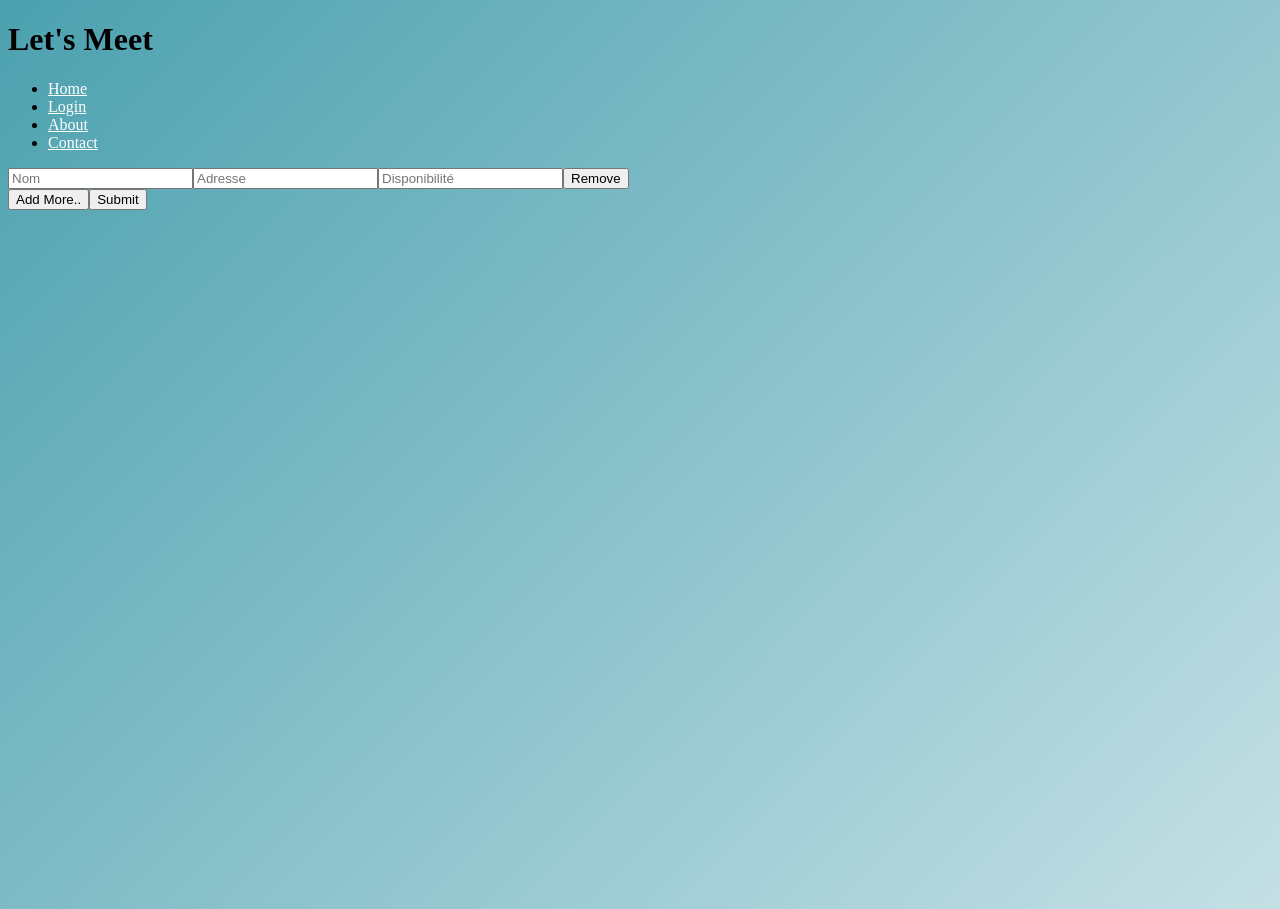
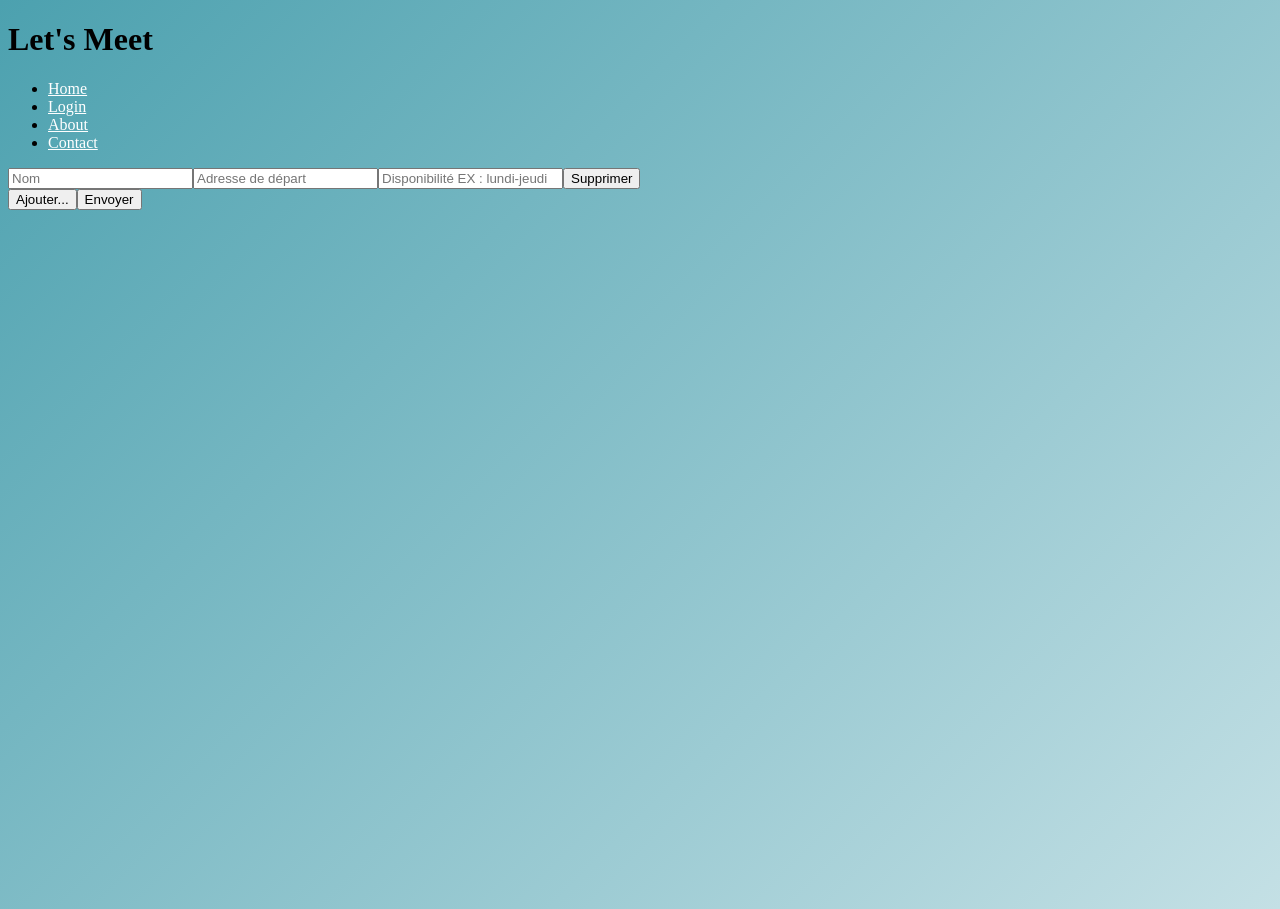
Before and after one commit to Metux-renolib/l2i1-equidistant-place-suggestor, a React (Create React App) app in the folder front/: page /formulaire in a window 1280 px wide. Built offline with nearby package versions, Linux system fonts and the light colour scheme.

Commit message:
modif style header

```diff
--- a/front/src/components/Formulaire.js
+++ b/front/src/components/Formulaire.js
@@ -19,12 +19,22 @@ function Formulaire() {
         setInputFields([...inputFields, newfield])
     }
 
+    const dispo = () =>{
+      for (let i = 0; i<inputFields.length ; i++){
+        const str = inputFields[i].disponibilité.split('-')
+        for(let j = 0; str.length ; j++){
+          console.log('bonjou')
+        }
+      }
+    }
+
     const submit = (e) => {
-        console.log(inputFields)
-        axios.post('http://localhost:3000/formulaire', { inputFields })
-            .then((res) => {
-                console.log(res);
-            });
+      dispo()
+      console.log(inputFields)
+      axios.post('http://localhost:3000/formulaire', { inputFields })
+          .then((res) => {
+              console.log(res);
+          });
     }
 
     const removeFields = (index) => {
@@ -48,23 +58,23 @@ function Formulaire() {
               />
               <input
                 name='adresse'
-                placeholder='Adresse'
+                placeholder='Adresse de départ'
                 value={input.adresse}
                 onChange={event => handleFormChange(index, event)}
               />
               <input
                 name='disponibilité'
-                placeholder='Disponibilité'
+                placeholder='Disponibilité EX : lundi-jeudi'
                 value={input.disponibilité}
                 onChange={event => handleFormChange(index, event)}
               />
-                <button onClick={() => removeFields(index)}>Remove</button>
+                <button onClick={() => removeFields(index)}>Supprimer</button>
             </div>
           )
         })}
       </form>
-      <button onClick={addFields}>Add More..</button>
-      <button onClick={submit}>Submit</button>
+      <button onClick={addFields}>Ajouter...</button>
+      <button onClick={submit}>Envoyer</button>
     </div>
   );
 }
--- a/front/src/pages/Header.js
+++ b/front/src/pages/Header.js
@@ -4,16 +4,16 @@ import '../styles/Header.css'
 const Header = () => {
     return (
         <div>
-            <header class="header">
+            <header className="header">
     <h1>Let's Meet</h1>
-    <nav class="navbar navbar-expand-lg fixed-top py-3">
+    <nav className="navbar navbar-expand-lg fixed-top py-3">
 
-            <div id="navbarSupportedContent" class="collapse navbar-collapse">
-                <ul class="navbar-nav ml-auto">
-                    <li class="nav-item active"><a href="/" class="nav-link text-uppercase font-weight-bold">Home <span class="sr-only"></span></a></li>
-                    <li class="nav-item"><a href="/login" class="nav-link text-uppercase font-weight-bold">Login</a></li>
-                    <li class="nav-item"><a href="/about" class="nav-link text-uppercase font-weight-bold">About</a></li>
-                    <li class="nav-item"><a href="/contact" class="nav-link text-uppercase font-weight-bold">Contact</a></li>
+            <div id="navbarSupportedContent" className="collapse navbar-collapse">
+                <ul className="navbar-nav ml-auto">
+                    <li className="nav-item active"><a href="/" className="nav-link text-uppercase font-weight-bold">Home <span className="sr-only"></span></a></li>
+                    <li className="nav-item"><a href="/login" className="nav-link text-uppercase font-weight-bold">Login</a></li>
+                    <li className="nav-item"><a href="/about" className="nav-link text-uppercase font-weight-bold">About</a></li>
+                    <li className="nav-item"><a href="/contact" className="nav-link text-uppercase font-weight-bold">Contact</a></li>
                 </ul>
             </div>
     </nav>
```
